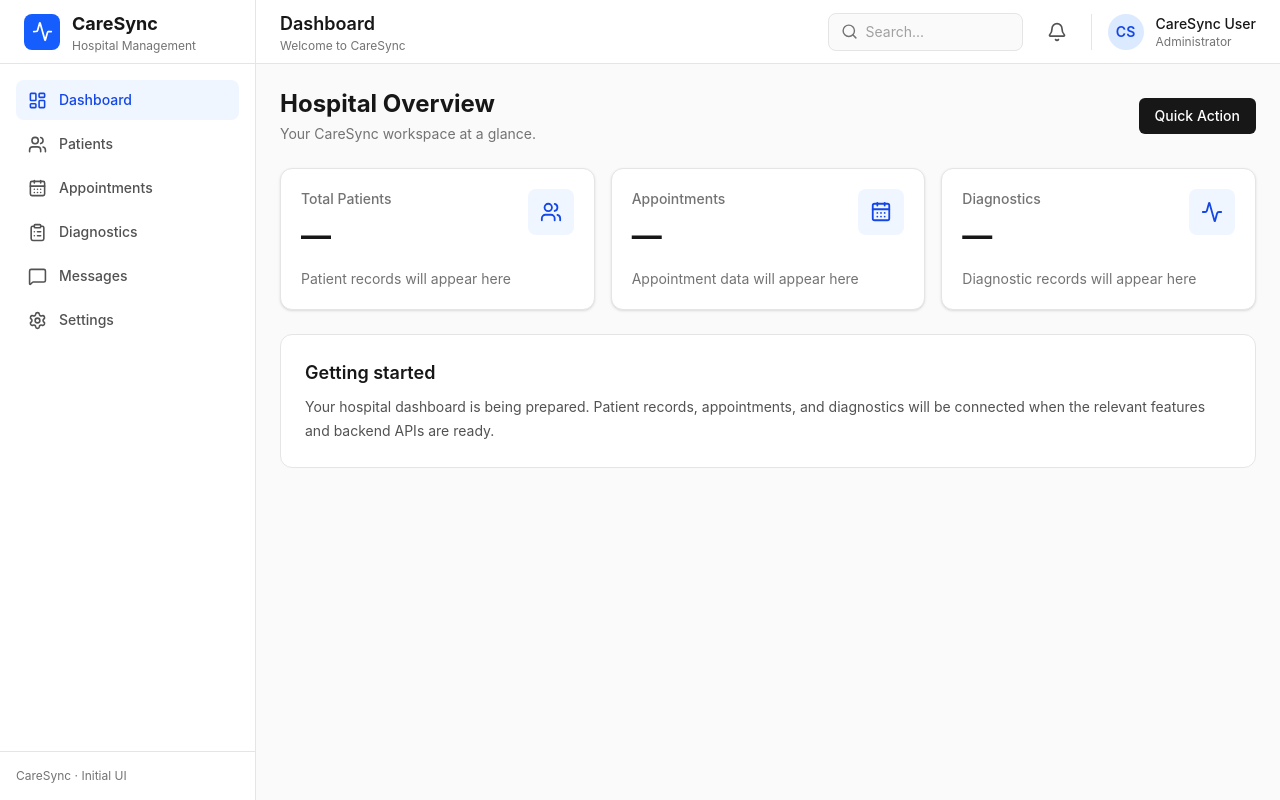
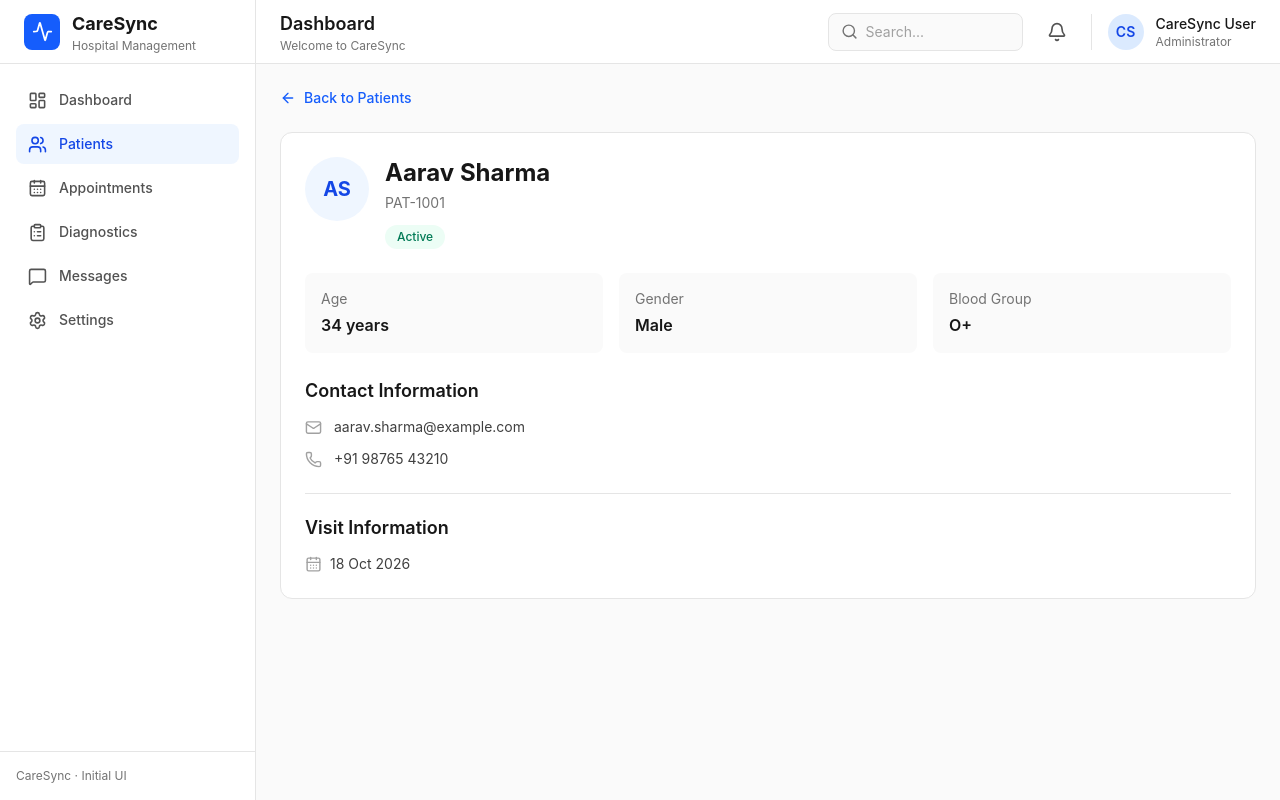
Before and after one commit to Labhadepriya/caresync, a React (Vite) app in the folder frontend/: page /patients/PAT-1001 in a window 1280 px wide. Before the commit this address led to /dashboard. Built offline with nearby package versions, Linux system fonts and the light colour scheme.

Commit message:
feat: add patient details page

```diff
--- a/frontend/src/App.tsx
+++ b/frontend/src/App.tsx
@@ -6,7 +6,7 @@ import AppointmentsPage from "@/pages/AppointmentsPage";
 import DiagnosticsPage from "@/pages/DiagnosticsPage";
 import MessagesPage from "@/pages/MessagesPage";
 import SettingsPage from "@/pages/SettingsPage";
-
+import PatientDetailsPage from "@/pages/PatientDetailsPage";
 function App() {
   return (
     <MainLayout>
@@ -14,6 +14,7 @@ function App() {
         <Route path="/" element={<Navigate to="/dashboard" replace />} />
         <Route path="/dashboard" element={<DashboardPage />} />
         <Route path="/patients" element={<PatientsPage />} />
+        <Route path="/patients/:patientId" element={<PatientDetailsPage />} />
         <Route path="/appointments" element={<AppointmentsPage />} />
         <Route path="/diagnostics" element={<DiagnosticsPage />} />
         <Route path="/messages" element={<MessagesPage />} />
--- /dev/null
+++ b/frontend/src/pages/PatientDetailsPage.tsx
@@ -0,0 +1,123 @@
+import { Link, useParams } from "react-router-dom";
+import { ArrowLeft, CalendarDays, Mail, Phone, UserRound } from "lucide-react";
+import { mockPatients } from "@/data/mockPatients";
+
+function PatientDetailsPage() {
+  const { patientId } = useParams<{ patientId: string }>();
+
+  const patient = mockPatients.find((item) => item.id === patientId);
+
+  return (
+    <div className="space-y-6">
+      <Link
+        to="/patients"
+        className="inline-flex items-center gap-2 text-sm font-medium text-blue-600 hover:text-blue-700"
+      >
+        <ArrowLeft size={16} />
+        Back to Patients
+      </Link>
+
+      {!patient ? (
+        <section className="rounded-xl border border-neutral-200 bg-white p-8 text-center">
+          <UserRound size={32} className="mx-auto mb-3 text-neutral-400" />
+          <h1 className="text-xl font-semibold text-neutral-900">
+            Patient not found
+          </h1>
+          <p className="mt-2 text-sm text-neutral-500">
+            This patient record could not be found in the sample data.
+          </p>
+        </section>
+      ) : (
+        <section className="rounded-xl border border-neutral-200 bg-white p-6">
+          <div className="flex flex-wrap items-start gap-4">
+            <div className="flex size-16 items-center justify-center rounded-full bg-blue-50 text-xl font-bold text-blue-700">
+              {patient.name
+                .split(" ")
+                .map((part) => part[0])
+                .slice(0, 2)
+                .join("")
+                .toUpperCase()}
+            </div>
+
+            <div className="min-w-0 flex-1">
+              <h1 className="text-2xl font-bold text-neutral-900">
+                {patient.name}
+              </h1>
+              <p className="mt-1 text-sm text-neutral-500">{patient.id}</p>
+              <span
+                className={`mt-3 inline-flex rounded-full px-3 py-1 text-xs font-medium ${
+                  patient.status === "Active"
+                    ? "bg-emerald-50 text-emerald-700"
+                    : "bg-neutral-100 text-neutral-600"
+                }`}
+              >
+                {patient.status}
+              </span>
+            </div>
+          </div>
+
+          <div className="mt-6 grid grid-cols-1 gap-4 sm:grid-cols-2 lg:grid-cols-3">
+            <div className="rounded-lg bg-neutral-50 p-4">
+              <p className="text-sm text-neutral-500">Age</p>
+              <p className="mt-1 font-semibold text-neutral-900">
+                {patient.age} years
+              </p>
+            </div>
+
+            <div className="rounded-lg bg-neutral-50 p-4">
+              <p className="text-sm text-neutral-500">Gender</p>
+              <p className="mt-1 font-semibold text-neutral-900">
+                {patient.gender}
+              </p>
+            </div>
+
+            <div className="rounded-lg bg-neutral-50 p-4">
+              <p className="text-sm text-neutral-500">Blood Group</p>
+              <p className="mt-1 font-semibold text-neutral-900">
+                {patient.bloodGroup || "Not provided"}
+              </p>
+            </div>
+          </div>
+
+          <div className="mt-6">
+            <h2 className="text-lg font-semibold text-neutral-900">
+              Contact Information
+            </h2>
+
+            <div className="mt-3 space-y-3">
+              <p className="flex items-center gap-3 text-sm text-neutral-700">
+                <Mail size={17} className="text-neutral-400" />
+                {patient.email}
+              </p>
+              <p className="flex items-center gap-3 text-sm text-neutral-700">
+                <Phone size={17} className="text-neutral-400" />
+                {patient.phone}
+              </p>
+            </div>
+          </div>
+
+          <div className="mt-6 border-t border-neutral-200 pt-5">
+            <h2 className="text-lg font-semibold text-neutral-900">
+              Visit Information
+            </h2>
+            <p className="mt-3 flex items-center gap-2 text-sm text-neutral-700">
+              <CalendarDays size={17} className="text-neutral-400" />
+              {patient.lastVisit
+                ? new Date(`${patient.lastVisit}T00:00:00`).toLocaleDateString(
+                    "en-IN",
+                    {
+                      day: "2-digit",
+                      month: "short",
+                      year: "numeric",
+                    },
+                  )
+                : "No visits yet"}
+            </p>
+          </div>
+        </section>
+      )}
+    </div>
+  );
+}
+
+export default PatientDetailsPage;
--- a/frontend/src/pages/PatientsPage.tsx
+++ b/frontend/src/pages/PatientsPage.tsx
@@ -3,6 +3,7 @@ import { CalendarDays, Mail, Plus, Search, Users, X } from "lucide-react";
 import { Button } from "@/components/ui/button";
 import { mockPatients } from "@/data/mockPatients";
 import type { Patient, PatientStatus } from "@/data/mockPatients";
+import { Link } from "react-router-dom";
 
 type StatusFilter = "All" | PatientStatus;
 type GenderFilter = "All" | Patient["gender"];
@@ -357,9 +358,12 @@ function PatientsPage() {
                           .toUpperCase()}
                       </div>
                       <div>
-                        <p className="font-medium text-neutral-900">
+                        <Link
+                          to={`/patients/${patient.id}`}
+                          className="font-medium text-blue-700 hover:text-blue-900 hover:underline"
+                        >
                           {patient.name}
-                        </p>
+                        </Link>
                         <p className="mt-0.5 text-xs text-neutral-500">
                           {patient.id}
                         </p>
```
